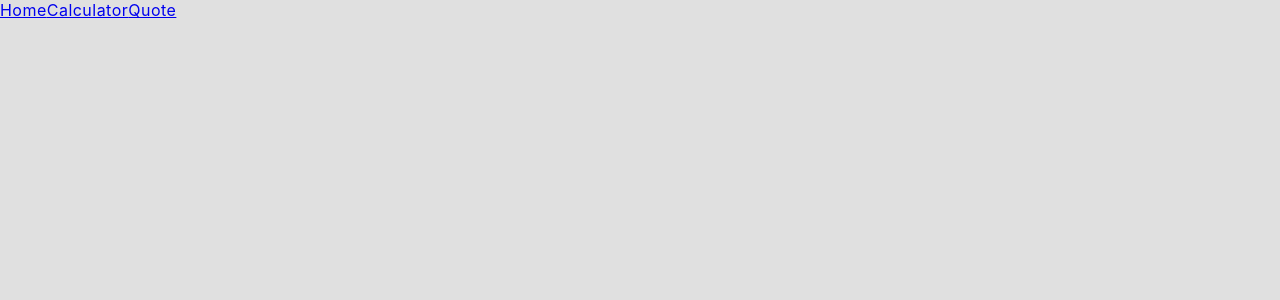
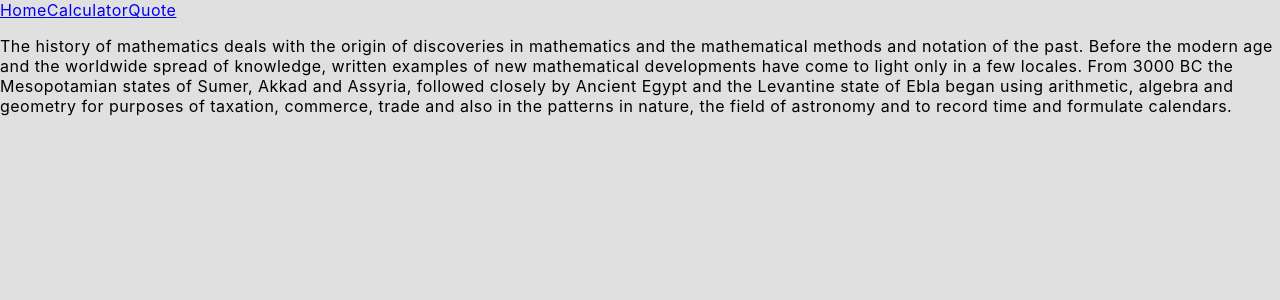
Before and after one commit to 0sugo/math-magician, a React (Create React App) app: page / in a window 1280 px wide. Shown: the top 300 px of the page. Built offline with nearby package versions, Linux system fonts and the light colour scheme.

Commit message:
Add contents to home area

```diff
--- a/src/components/Home.js
+++ b/src/components/Home.js
@@ -1,6 +1,8 @@
 const Home = () => (
   <div>
-
+    <p>
+    The history of mathematics deals with the origin of discoveries in mathematics and the mathematical methods and notation of the past. Before the modern age and the worldwide spread of knowledge, written examples of new mathematical developments have come to light only in a few locales. From 3000 BC the Mesopotamian states of Sumer, Akkad and Assyria, followed closely by Ancient Egypt and the Levantine state of Ebla began using arithmetic, algebra and geometry for purposes of taxation, commerce, trade and also in the patterns in nature, the field of astronomy and to record time and formulate calendars.
+    </p>
   </div>
 );
 
```
